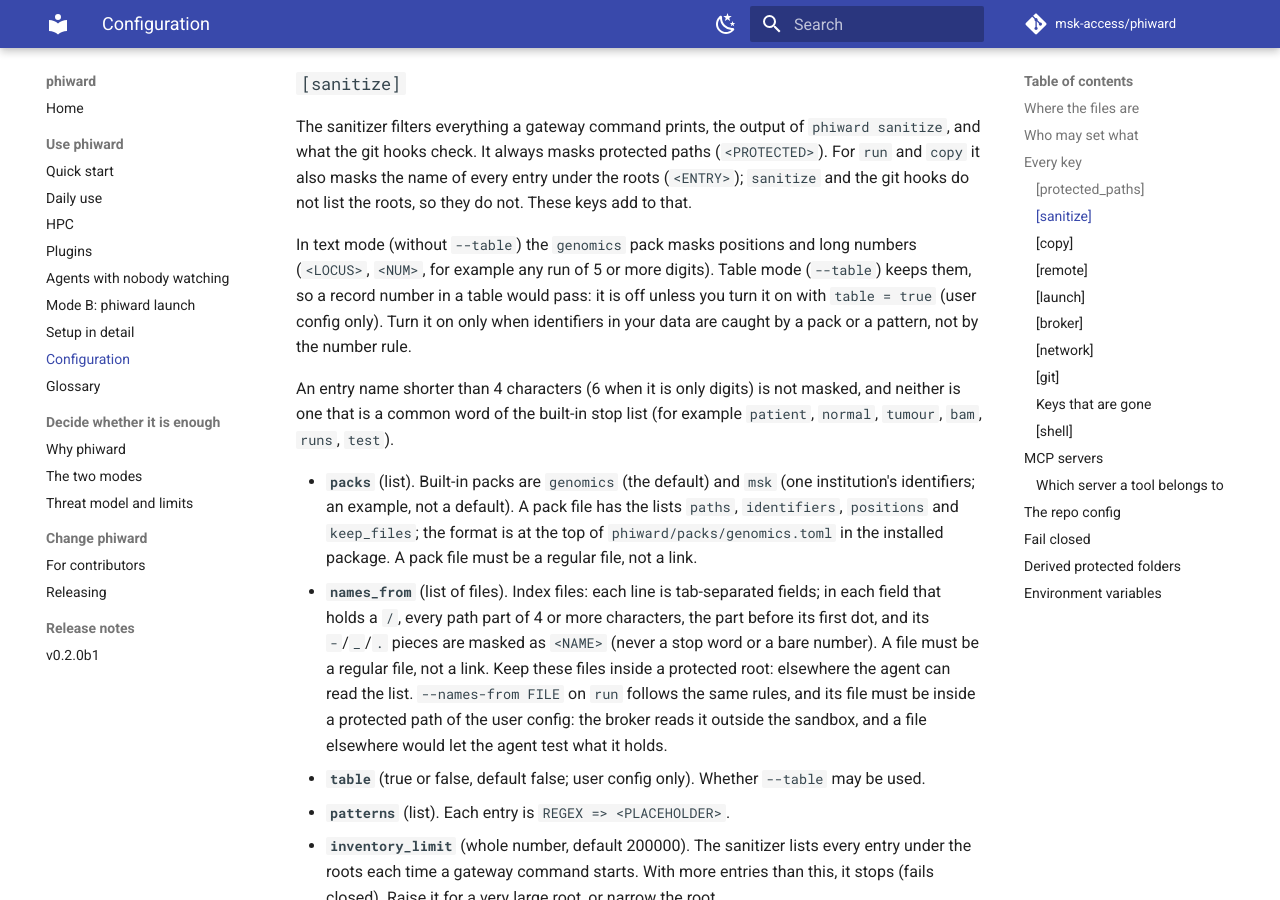
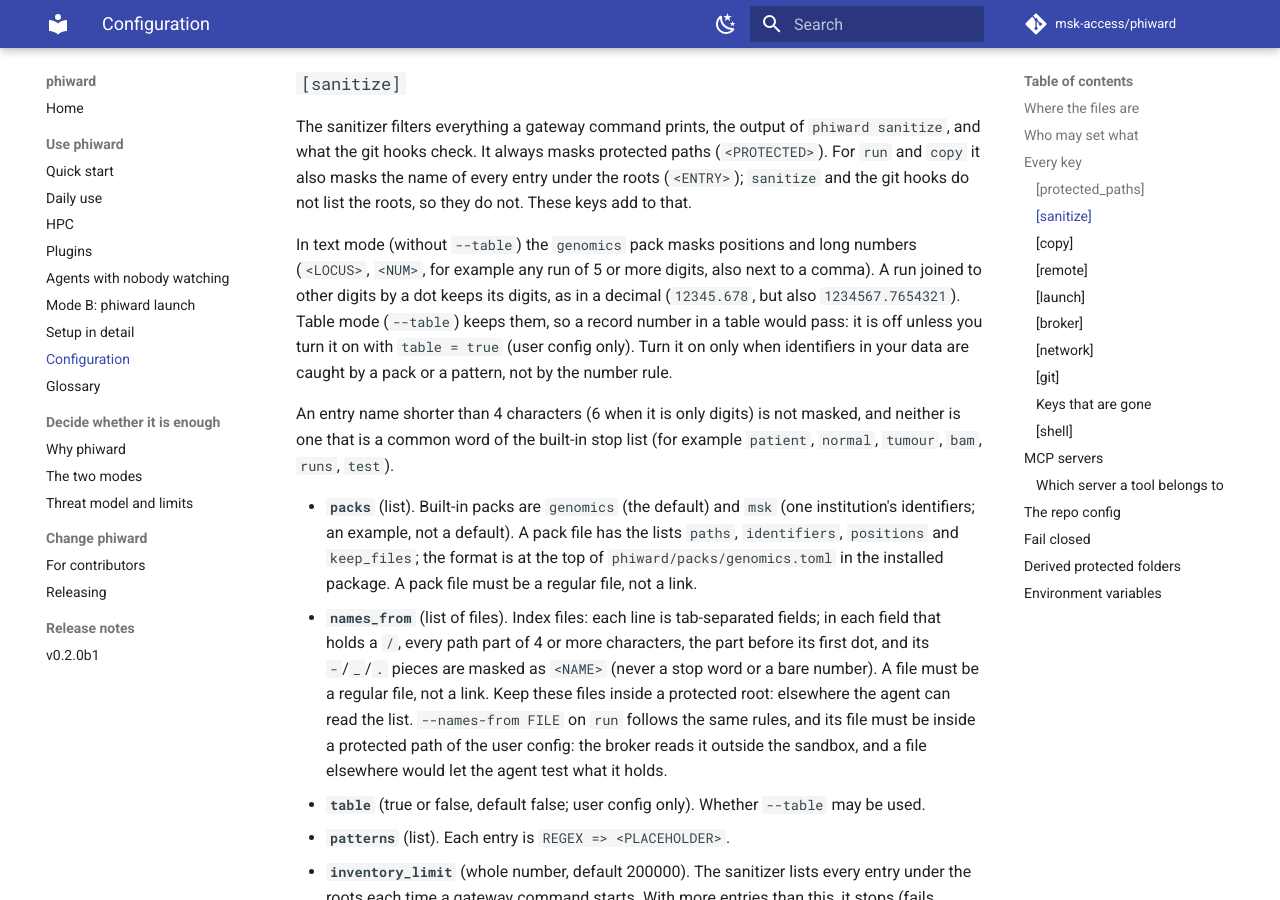
Before and after one commit to msk-access/phiward, an MkDocs documentation site: the page built from docs/configuration.md, in a window 1280 px wide and 900 px high, scrolled down 4501 px. Built offline with MkDocs 1.6.1 and Material for MkDocs 9.7.7, drawn with Linux system fonts in a browser that asks for light colours; comment, search, counter and statistics services are not loaded; the version menu is left out.

Commit message:
genomics pack: a long number next to a comma is masked too
configuration.md says the genomics pack masks any run of 5 or more digits as
<NUM>. The bare-number rule kept a run that touched a comma next to another
digit, so a comma-separated row such as 1234567,7654321 kept its digits. The
rule now makes an exception only for a dot (a decimal such as 12345.678); a
grouped number of a million or more is still caught by the rule before it.

Tests: five comma cases (failed before the change) and four cases that must
keep their digits (grouped thousands, decimals). A self-test case is added.
The docs line now says which runs keep their digits.

```diff
--- a/docs/configuration.md
+++ b/docs/configuration.md
@@ -178,7 +178,9 @@ The sanitizer filters everything a gateway command prints, the output of
 to that.
 
 In text mode (without `--table`) the `genomics` pack masks positions and long numbers
-(`<LOCUS>`, `<NUM>`, for example any run of 5 or more digits). Table mode (`--table`) keeps them,
+(`<LOCUS>`, `<NUM>`, for example any run of 5 or more digits, also next to a comma). A run
+joined to other digits by a dot keeps its digits, as in a decimal (`12345.678`, but also
+`1234567.7654321`). Table mode (`--table`) keeps them,
 so a record number in a table would pass: it is off unless you turn it on with `table = true`
 (user config only). Turn it on only when identifiers in your data are caught by a pack or a
 pattern, not by the number rule.
--- a/src/phiward/packs/genomics.toml
+++ b/src/phiward/packs/genomics.toml
@@ -37,9 +37,10 @@ positions = [
   '\b(?:[Cc]hr)?(?:\d{1,2}|X|Y|MT)[_.\-]\d{3,}(?:[_\-][ACGTN]+)+ => <LOCUS>',
   # VCF-like rows: a chromosome cell, a tab, a position cell
   '(?:^|(?<=\t))\d{1,2}\t\d{3,} => <LOCUS>',
-  # comma-grouped numbers of a million or more, then bare runs of five or more digits
+  # comma-grouped numbers of a million or more, then bare runs of five or more digits; a comma
+  # is no exception (a CSV row), only a decimal point is (12345.678 is a measurement)
   '(?<![\d,])\d{1,3}(?:,\d{3}){2,}(?![\d,]) => <NUM>',
-  '(?<!\d)(?<!\d[.,])\d{5,}(?!\d)(?![.,]\d) => <NUM>',
+  '(?<!\d)(?<!\d\.)\d{5,}(?!\d)(?!\.\d) => <NUM>',
 ]
 
 # neutral work names: they carry no identity
```
Also changed, not shown: CHANGELOG.md (+8 -0 lines), 2 other files.
